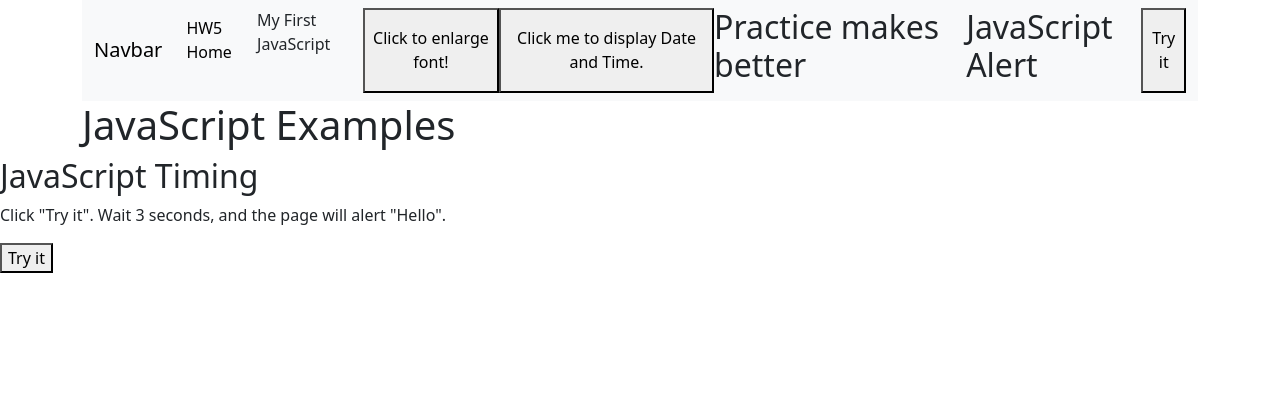
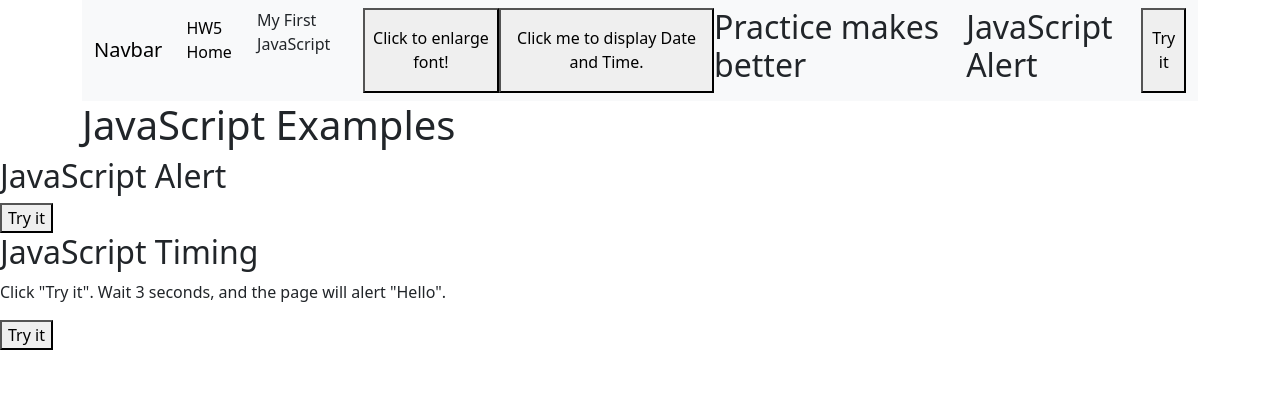
Before and after one commit to glstephens17/hw2, a PHP site: page / in a window 1280 px wide. Shown: the top 401 px of the page. Run offline with PHP 8.4, Linux system fonts and the light colour scheme.

Commit message:
Update view-footer.php

```diff
--- a/view-footer.php
+++ b/view-footer.php
@@ -1,4 +1,19 @@
     </div>
+<html>
+<body>
+
+<h2>JavaScript Alert</h2>
+
+<button onclick="myFunction()">Try it</button>
+
+<script>
+function myFunction() {
+  alert("Learning is fun!");
+}
+</script>
+
+</body>
+</html>
 </html>
 <!DOCTYPE html>
 <html>
```
